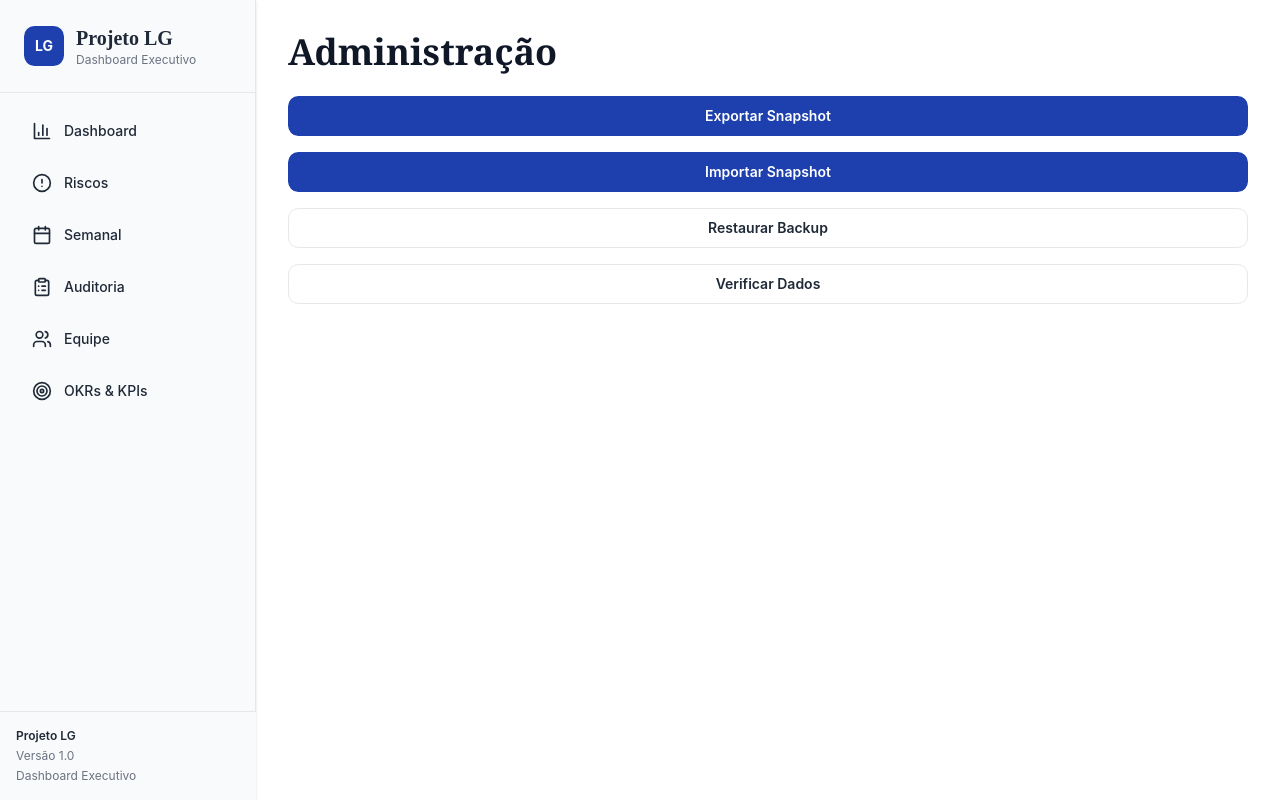
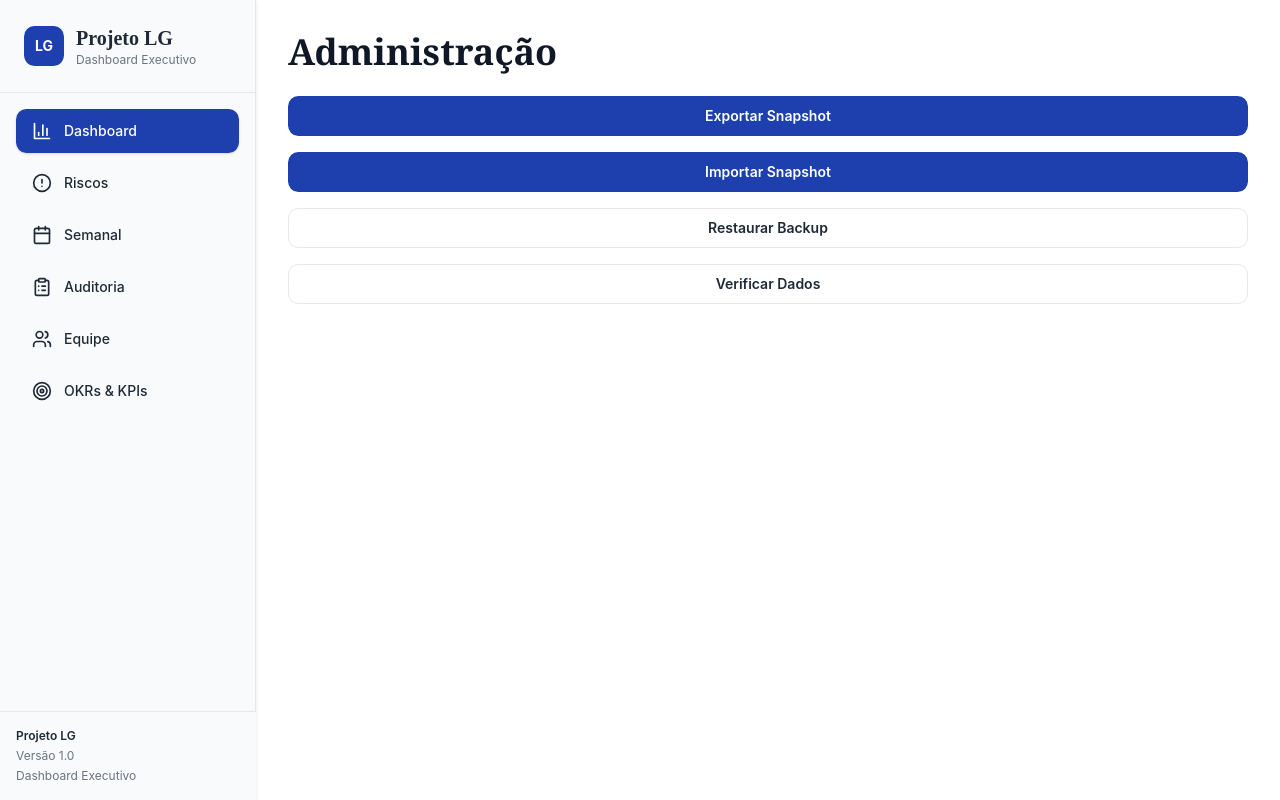
Before and after one commit to recesp-lab/lg-executive-command-center, a React (Vite) app in the folder newproject/: page /admin in a window 1280 px wide. Built offline with nearby package versions, Linux system fonts and the light colour scheme.

Commit message:
Fix DashboardLayout currentPage prop value

```diff
--- a/newproject/src/pages/AdminPage.tsx
+++ b/newproject/src/pages/AdminPage.tsx
@@ -4,17 +4,28 @@ import { Button } from '@/components/ui/button';
 
 export default function AdminPage() {
   return (
-    <DashboardLayout currentPage="admin">
+    <DashboardLayout currentPage="dashboard">
       <div className="p-8">
         <h1 className="text-4xl font-bold mb-6">
           Administração
         </h1>
 
         <div className="grid gap-4">
-          <Button>Exportar Snapshot</Button>
-          <Button>Importar Snapshot</Button>
-          <Button variant="outline">Restaurar Backup</Button>
-          <Button variant="outline">Verificar Dados</Button>
+          <Button>
+            Exportar Snapshot
+          </Button>
+
+          <Button>
+            Importar Snapshot
+          </Button>
+
+          <Button variant="outline">
+            Restaurar Backup
+          </Button>
+
+          <Button variant="outline">
+            Verificar Dados
+          </Button>
         </div>
       </div>
     </DashboardLayout>
```
